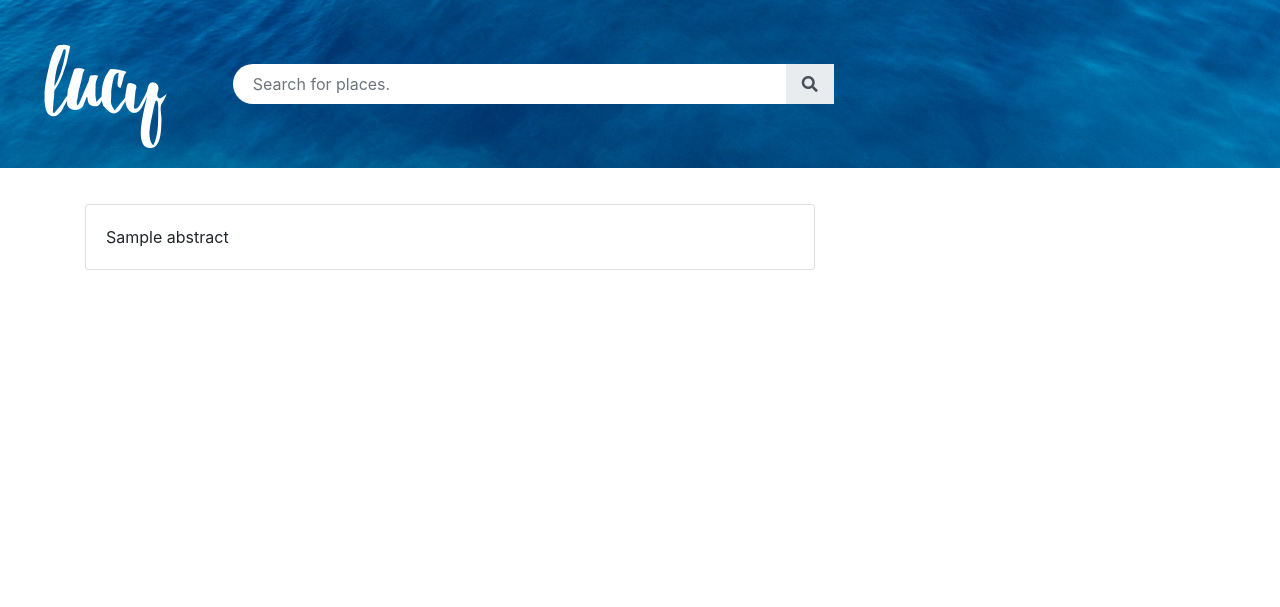
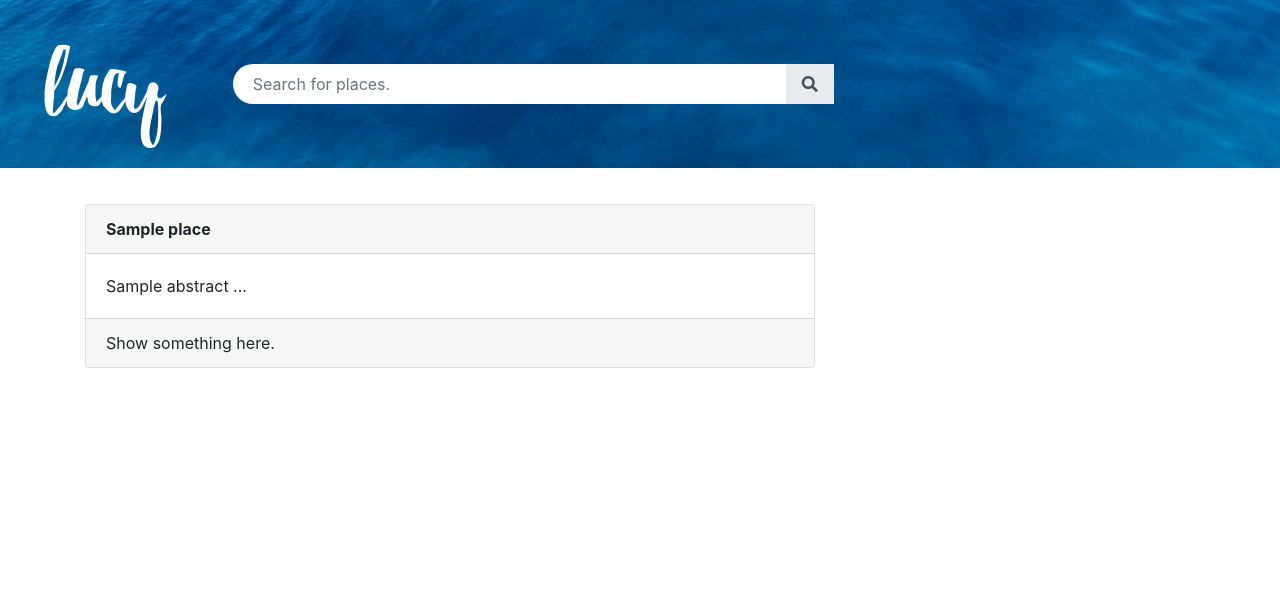
Before and after one commit to aakash11shukla/lucy, a Django app: template lucy_django/app/templates/results.html in a window 1280 px wide. Shown: the top 607 px of the page. Run offline with Django 3.2, Linux system fonts and the light colour scheme; the template is opened without the code that fills it: most values are stand-ins (such as "Sample title", 1, 10 or a date in 2020); some libraries are stand-ins or nearby versions.

Commit message:
frontend

```diff
--- a/lucy_django/app/search.py
+++ b/lucy_django/app/search.py
@@ -11,6 +11,6 @@ def get_search_results(query):
 
     process = subprocess.Popen(["java", "-jar", "lucy.jar", query], stdin=subprocess.PIPE,
                                stdout=subprocess.PIPE, stderr=subprocess.PIPE)
-
     result = process.stdout.read().decode()
+    process.communicate()
     return json.loads(result)
--- a/lucy_django/app/templates/result_card.html
+++ b/lucy_django/app/templates/result_card.html
@@ -2,9 +2,11 @@
     <div class="row">
         <div class="col-8">
             <div class="card">
-                <div class="card-body">
-                    {{ place.abstract|slice:"0:300" }}
+                <div class="card-header" style="font-weight: bold;">{{ place.name }}</div>
+                <div class="card-body text-justify" >
+                    {{ place.abstract|slice:"300" }} ...
                 </div>
+                <div class="card-footer">Show something here.</div>
             </div>
         </div>
 
```
Also changed, not shown: lucy_django/app/static/app/css/main.css (line endings or trailing spaces). Lines whose indentation alone changed are shown as unchanged.
